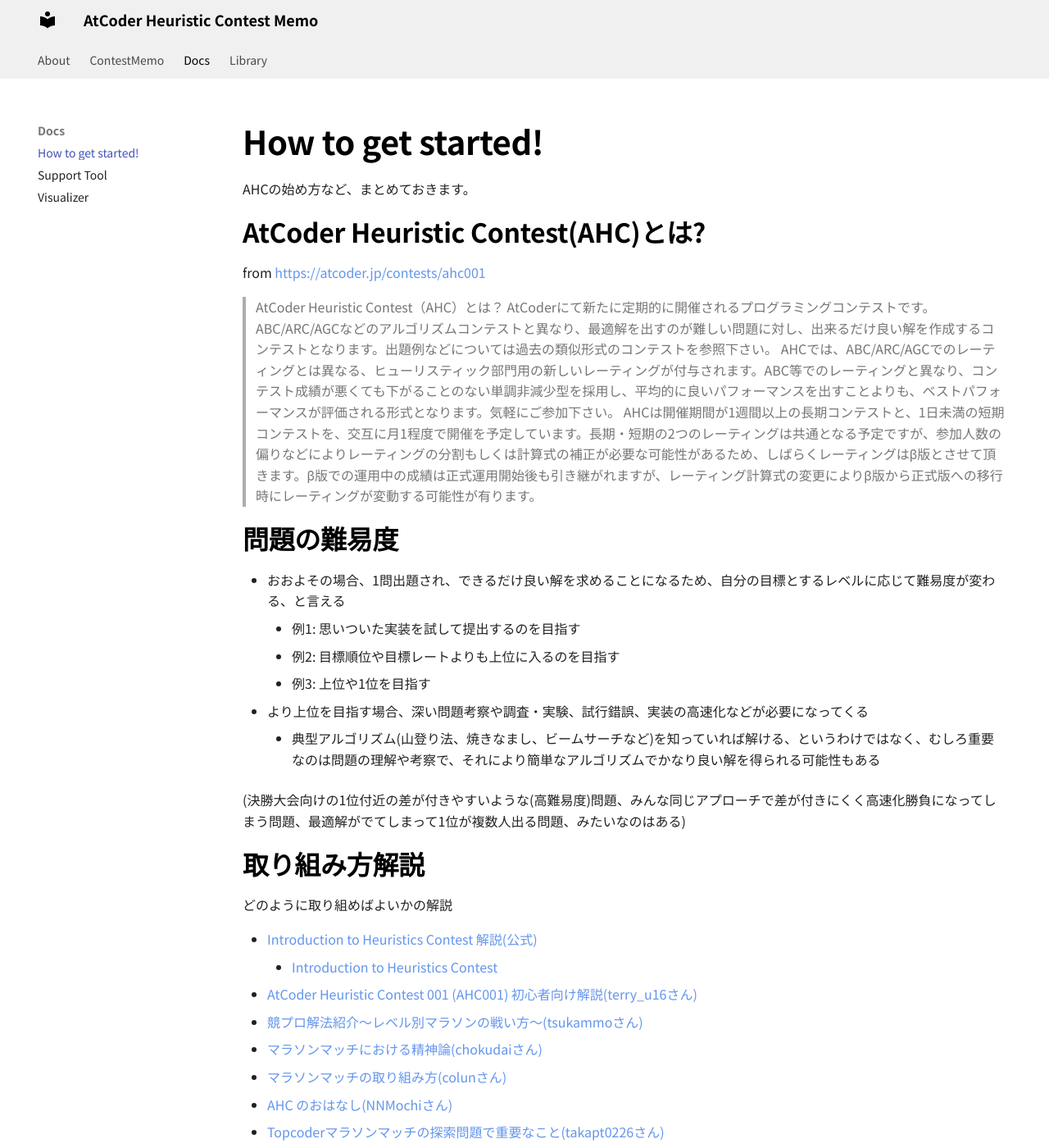
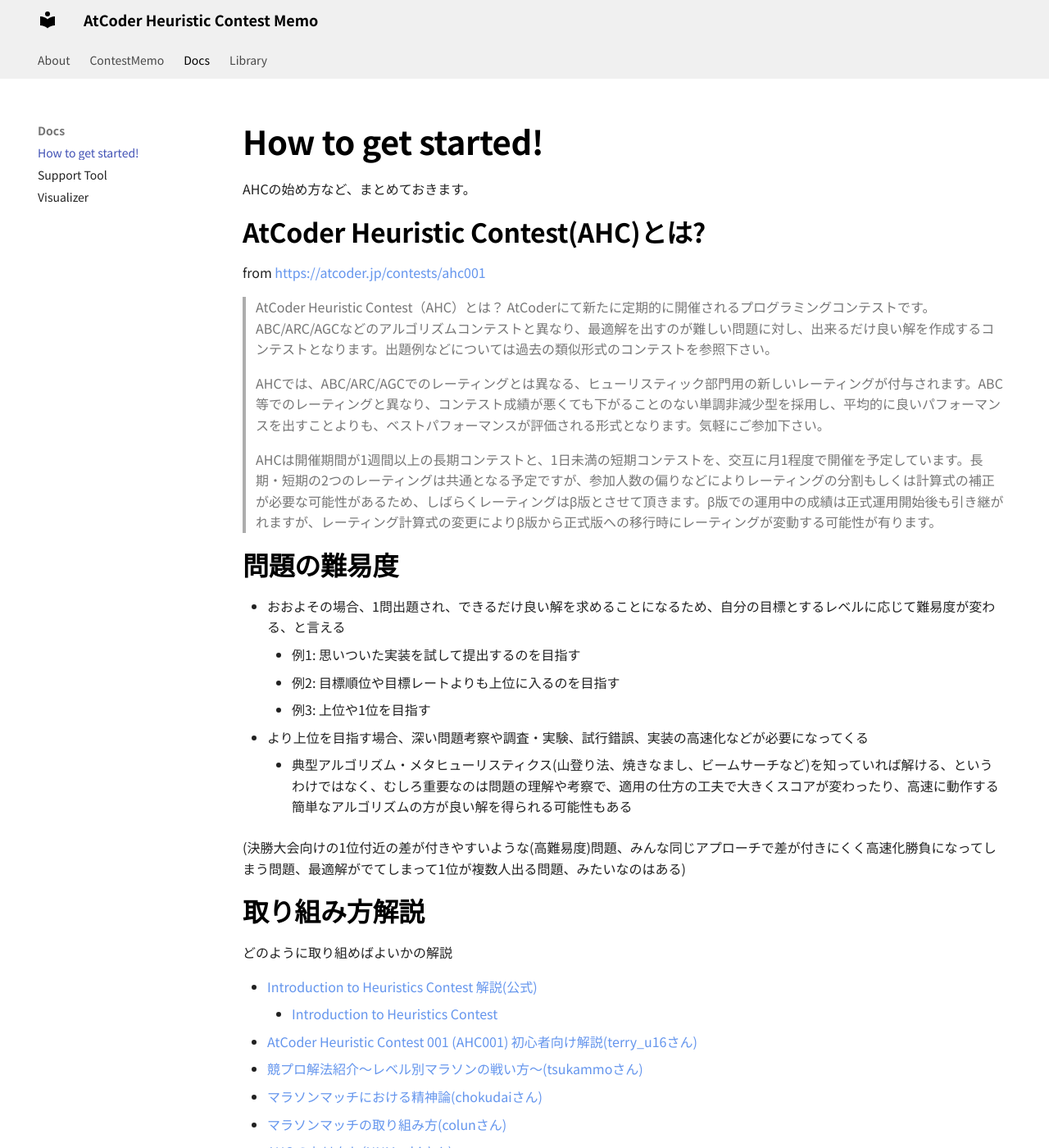
Before and after one commit to jetbead/AtCoderHeuristicContestMemo, an MkDocs documentation site: the page built from docs/Docs/how_to_get_started.md, in a window 1280 px wide and 1400 px high. Shown: the whole window at 82% size. Built offline with MkDocs 1.6.1 and Material for MkDocs 9.7.7, drawn with Linux system fonts in a browser that asks for light colours; some web fonts are replaced.

Commit message:
Update how_to_get_started.md

```diff
--- a/docs/Docs/how_to_get_started.md
+++ b/docs/Docs/how_to_get_started.md
@@ -8,7 +8,9 @@
 
 > AtCoder Heuristic Contest（AHC）とは？
 AtCoderにて新たに定期的に開催されるプログラミングコンテストです。ABC/ARC/AGCなどのアルゴリズムコンテストと異なり、最適解を出すのが難しい問題に対し、出来るだけ良い解を作成するコンテストとなります。出題例などについては過去の類似形式のコンテストを参照下さい。
+
 > AHCでは、ABC/ARC/AGCでのレーティングとは異なる、ヒューリスティック部門用の新しいレーティングが付与されます。ABC等でのレーティングと異なり、コンテスト成績が悪くても下がることのない単調非減少型を採用し、平均的に良いパフォーマンスを出すことよりも、ベストパフォーマンスが評価される形式となります。気軽にご参加下さい。
+
 > AHCは開催期間が1週間以上の長期コンテストと、1日未満の短期コンテストを、交互に月1程度で開催を予定しています。長期・短期の2つのレーティングは共通となる予定ですが、参加人数の偏りなどによりレーティングの分割もしくは計算式の補正が必要な可能性があるため、しばらくレーティングはβ版とさせて頂きます。β版での運用中の成績は正式運用開始後も引き継がれますが、レーティング計算式の変更によりβ版から正式版への移行時にレーティングが変動する可能性が有ります。
 
 ## 問題の難易度
@@ -17,7 +19,7 @@
     - 例2: 目標順位や目標レートよりも上位に入るのを目指す
     - 例3: 上位や1位を目指す
 - より上位を目指す場合、深い問題考察や調査・実験、試行錯誤、実装の高速化などが必要になってくる
-    - 典型アルゴリズム(山登り法、焼きなまし、ビームサーチなど)を知っていれば解ける、というわけではなく、むしろ重要なのは問題の理解や考察で、それにより簡単なアルゴリズムでかなり良い解を得られる可能性もある
+    - 典型アルゴリズム・メタヒューリスティクス(山登り法、焼きなまし、ビームサーチなど)を知っていれば解ける、というわけではなく、むしろ重要なのは問題の理解や考察で、適用の仕方の工夫で大きくスコアが変わったり、高速に動作する簡単なアルゴリズムの方が良い解を得られる可能性もある
 
 (決勝大会向けの1位付近の差が付きやすいような(高難易度)問題、みんな同じアプローチで差が付きにくく高速化勝負になってしまう問題、最適解がでてしまって1位が複数人出る問題、みたいなのはある)
 
```
